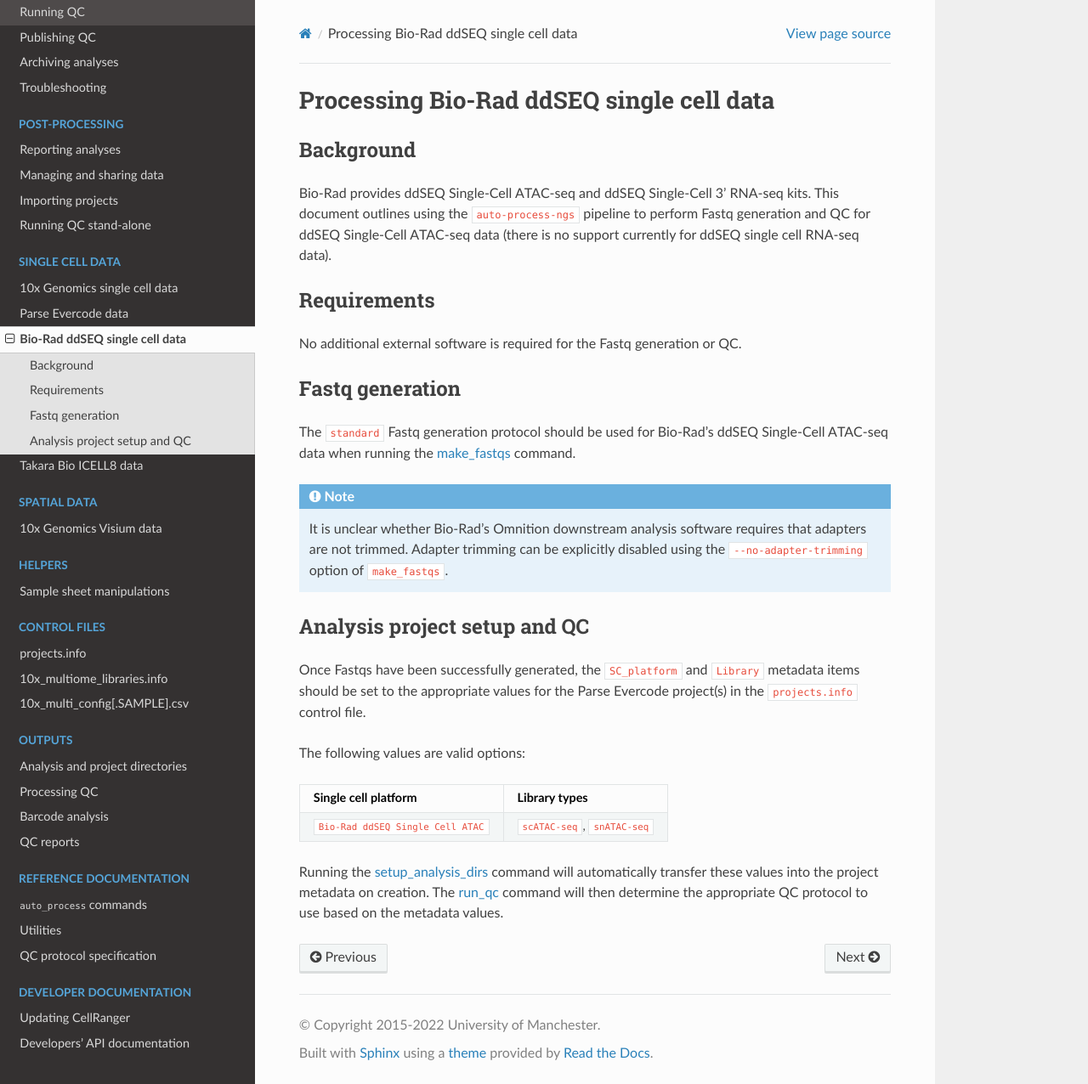
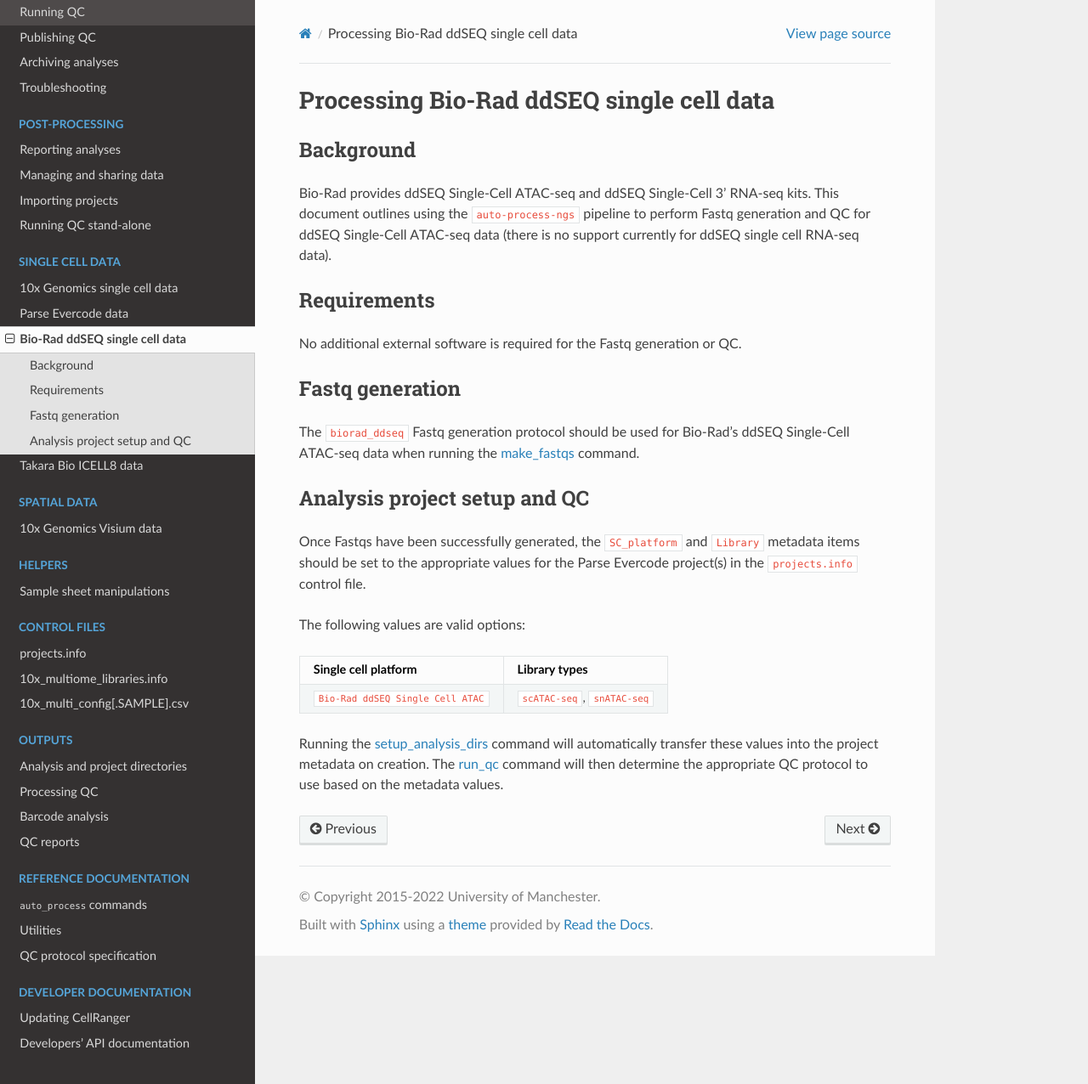
Before and after one commit to fls-bioinformatics-core/auto_process_ngs, a Sphinx documentation site: the page built from docs/source/single_cell/bio_rad.rst, in a window 1280 px wide and 1276 px high. Shown: the whole window at 85% size. Built offline with Sphinx 7.4.7 and the Read the Docs theme 3.1.0, drawn with Linux system fonts in a browser that asks for light colours.

Commit message:
Update documentation for Fastq generation for Bio-Rad ddSEQ data.

```diff
--- a/docs/source/single_cell/bio_rad.rst
+++ b/docs/source/single_cell/bio_rad.rst
@@ -19,16 +19,9 @@
 Fastq generation
 ----------------
 
-The ``standard`` Fastq generation protocol should be used for
+The ``biorad_ddseq`` Fastq generation protocol should be used for
 Bio-Rad's ddSEQ Single-Cell ATAC-seq data when running the
 :doc:`make_fastqs <../using/make_fastqs>` command.
-
-.. note::
-
-   It is unclear whether Bio-Rad's Omnition downstream analysis
-   software requires that adapters are not trimmed. Adapter
-   trimming can be explicitly disabled using the
-   ``--no-adapter-trimming`` option of ``make_fastqs``.
 
 
 Analysis project setup and QC
--- a/docs/source/using/make_fastqs.rst
+++ b/docs/source/using/make_fastqs.rst
@@ -83,6 +83,7 @@
                          GEX data only (run with pooled GEX
                          and ATAC data)
 ``parse_evercode``       Parse Evercode single cell data
+``biorad_ddseq``         Bio-Rad ddSEQ single cell data
 ``icell8``               ICELL8 single-cell RNA-seq data
 ``icell8_atac``          ICELL8 single-cell ATAC-seq data
 ======================== =====================================
```
Also changed, not shown: other parts of docs/source/using/make_fastqs.rst (+1 -0 lines).
